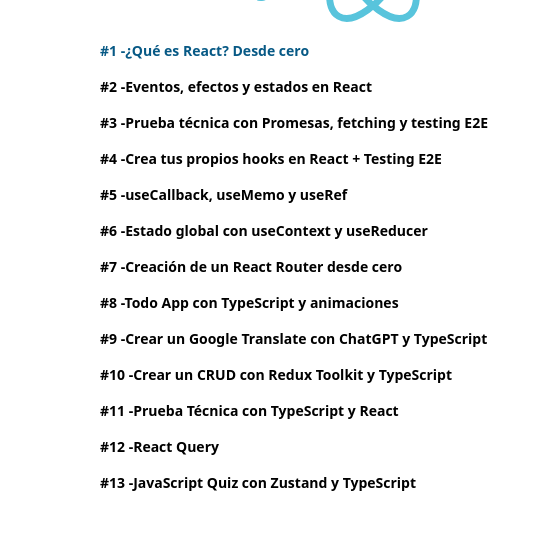
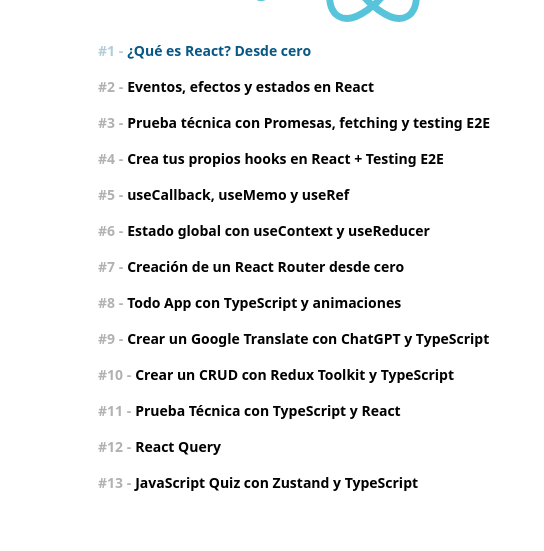
Before and after one commit to midudev/cursoreact.dev, an Astro site: page /01-inicio in a window 1280 px wide. Shown: the part 175-726 px from the top of the page, 736-1280 px from the left. Built offline with nearby package versions, Linux system fonts and the light colour scheme; Astro itself is replaced by a stand-in of ours.

Commit message:
Some fixes

```diff
--- a/src/pages/[clase].astro
+++ b/src/pages/[clase].astro
@@ -166,7 +166,7 @@ const number = `${index + 1}`.padStart(2, "0")
                     "inline-flex items-center justify-center px-3 py-2 text-xs font-semibold text-center text-black bg-white transition rounded-lg hover:bg-sky-100/80 hover:scale-105 md:text-sm",
                   ]}
                 >
-                  #{index + 1} -{clase.title}
+                  <span class="opacity-30 inline-block mr-1">#{index + 1} - </span> {clase.title}
                 </a>
               </li>
             )
```
